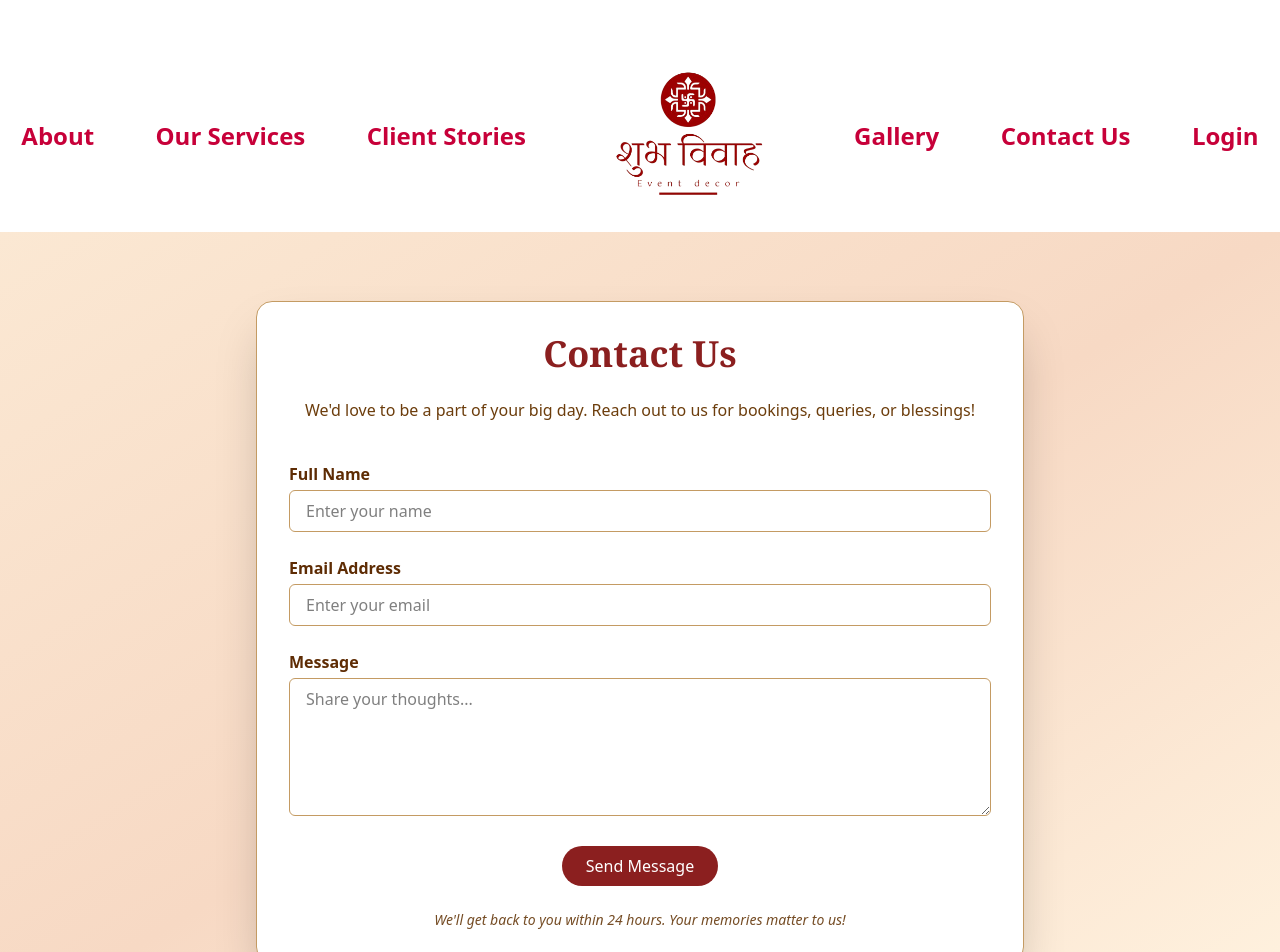
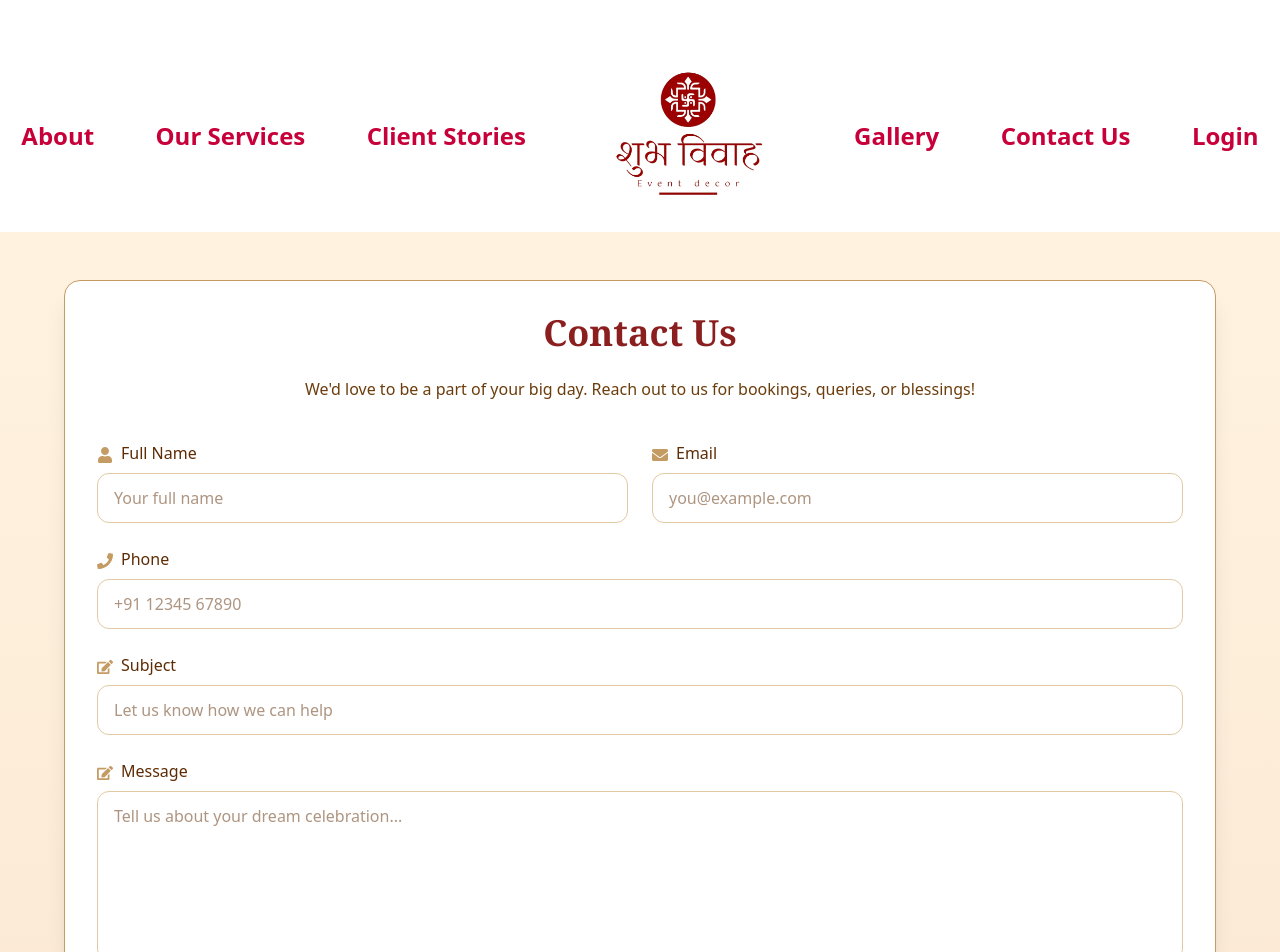
Before and after one commit to be-kaus/Shubh-Vivah, a React (Vite) app in the folder client/: page /contact in a window 1280 px wide. Shown: the top 952 px of the page. Built offline with nearby package versions, Linux system fonts and the light colour scheme; a web font is replaced by a local one.

Commit message:
Refactor Contact Us page for improved form handling and user experience

```diff
--- a/client/src/pages/ContactUs.jsx
+++ b/client/src/pages/ContactUs.jsx
@@ -1,268 +1,107 @@
 // import React, { useState } from "react";
-// import {
-//   FaEnvelope,
-//   FaPhone,
-//   FaMapMarkerAlt,
-//   FaPaperPlane,
-//   FaUser,
-//   FaEdit,
-// } from "react-icons/fa";
-// import toast from "react-hot-toast";
 // import api from "../config/api";
+// import { toast } from "react-hot-toast";
+
 // const ContactUs = () => {
-//   const [contactData, setContactData] = useState({
+//   const [formData, setFormData] = useState({
 //     name: "",
 //     email: "",
-//     subject: "",
-//     message: "",
-//     phone: "",
+//     contact: "",
 //   });
 
-//   const [loading, setLoading] = useState(false);
-
 //   const handleChange = (e) => {
-//     const { name, value } = e.target;
-//     setContactData((prev) => ({
+//     setFormData((prev) => ({
 //       ...prev,
-//       [name]: value,
+//       [e.target.name]: e.target.value,
 //     }));
 //   };
 
 //   const handleSubmit = async (e) => {
 //     e.preventDefault();
-//     setLoading(true);
+
+//     if (!formData.name || !formData.email) {
+//       toast.error("Please enter both email and full name.");
+//       return;
+//     }
+
 //     try {
-//       const res = await api.post("/public/contactus", contactData);
-//       toast.success(res.data.message);
-//       setContactData({
-//         name: "",
-//         email: "",
-//         subject: "",
-//         message: "",
-//         phone: "",
-//       });
+//       const res = await api.post("/contact/submit", formData);
+//       toast.success(res.data.message || "Message sent successfully");
+//       setFormData({ name: "", email: "", contact: "" });
 //     } catch (error) {
 //       toast.error(
-//         `Error : ${error.response?.status || error.message} | ${
-//           error.response?.data.message || ""
+//         `Error ${error.response?.status || ""}: ${
+//           error.response?.data?.message || error.message
 //         }`
 //       );
-//       console.log(error);
-//     } finally {
-//       setLoading(false);
 //     }
 //   };
 
 //   return (
 //     <>
-//       <div className="min-h-screen bg-gradient-to-br from-indigo-50 via-white to-purple-50 py-12 px-4">
-//         {/* Header Section */}
-//         <div className="text-center mb-12">
-//           <h1 className="text-5xl font-bold bg-gradient-to-r from-indigo-600 to-purple-600 bg-clip-text text-transparent mb-4">
-//             Get In Touch
-//           </h1>
-//           <p className="text-gray-600 text-lg max-w-2xl mx-auto">
-//             Have questions about our event planning services? We'd love to hear
-//             from you. Send us a message and we'll respond as soon as possible.
+//       <section className="min-h-screen bg-gradient-to-br from-[#fbe8d3] via-[#f7d9c4] to-[#fff3e0] flex items-center justify-center px-6 py-12">
+//         <div className="w-full max-w-3xl bg-white shadow-2xl rounded-2xl p-8 border border-[#c49b63]">
+//           <h2 className="text-4xl font-bold text-[#8b1f1f] mb-6 text-center font-serif">
+//             Contact Us
+//           </h2>
+//           <p className="text-center text-[#6c3d0c] mb-10">
+//             We'd love to be a part of your big day. Reach out to us for
+//             bookings, queries, or blessings!
+//           </p>
+//           <form className="space-y-6" onSubmit={handleSubmit}>
+//             <div>
+//               <label className="block text-[#5e2c04] font-semibold mb-1">
+//                 Full Name
+//               </label>
+//               <input
+//                 type="text"
+//                 name="name"
+//                 value={formData.name}
+//                 onChange={handleChange}
+//                 className="w-full px-4 py-2 border border-[#c49b63] rounded-md focus:outline-none focus:ring-2 focus:ring-[#d4a373]"
+//                 placeholder="Enter your name"
+//               />
+//             </div>
+//             <div>
+//               <label className="block text-[#5e2c04] font-semibold mb-1">
+//                 Email Address
+//               </label>
+//               <input
+//                 type="email"
+//                 name="email"
+//                 value={formData.email}
+//                 onChange={handleChange}
+//                 className="w-full px-4 py-2 border border-[#c49b63] rounded-md focus:outline-none focus:ring-2 focus:ring-[#d4a373]"
+//                 placeholder="Enter your email"
+//               />
+//             </div>
+//             <div>
+//               <label className="block text-[#5e2c04] font-semibold mb-1">
+//                 Message
+//               </label>
+//               <textarea
+//                 rows="5"
+//                 name="contact"
+//                 value={formData.contact}
+//                 onChange={handleChange}
+//                 className="w-full px-4 py-2 border border-[#c49b63] rounded-md focus:outline-none focus:ring-2 focus:ring-[#d4a373]"
+//                 placeholder="Share your thoughts..."
+//               />
+//             </div>
+//             <div className="text-center">
+//               <button
+//                 type="submit"
+//                 className="bg-[#8b1f1f] text-white px-6 py-2 rounded-full hover:bg-[#a83232] transition duration-300"
+//               >
+//                 Send Message
+//               </button>
+//             </div>
+//           </form>
+//           <p className="text-sm text-center text-[#754c24] mt-6 italic">
+//             We'll get back to you within 24 hours. Your memories matter to us!
 //           </p>
 //         </div>
-
-//         <div className="max-w-6xl mx-auto grid lg:grid-cols-2 gap-12">
-//           {/* Contact Information */}
-//           <div className="bg-gradient-to-br from-indigo-600 to-purple-700 rounded-2xl p-8 text-white shadow-2xl">
-//             <h2 className="text-3xl font-bold mb-6">Contact Information</h2>
-//             <p className="text-indigo-100 mb-8">
-//               Ready to make your event unforgettable? Let's start planning
-//               together.
-//             </p>
-
-//             <div className="space-y-6">
-//               <div className="flex items-center space-x-4">
-//                 <div className="bg-white/20 p-3 rounded-lg">
-//                   <FaPhone className="text-xl" />
-//                 </div>
-//                 <div>
-//                   <h3 className="font-semibold">Phone</h3>
-//                   <p className="text-indigo-100">+1 (555) 123-4567</p>
-//                 </div>
-//               </div>
-
-//               <div className="flex items-center space-x-4">
-//                 <div className="bg-white/20 p-3 rounded-lg">
-//                   <FaEnvelope className="text-xl" />
-//                 </div>
-//                 <div>
-//                   <h3 className="font-semibold">Email</h3>
-//                   <p className="text-indigo-100">info@eventplanner.com</p>
-//                 </div>
-//               </div>
-
-//               <div className="flex items-center space-x-4">
-//                 <div className="bg-white/20 p-3 rounded-lg">
-//                   <FaMapMarkerAlt className="text-xl" />
-//                 </div>
-//                 <div>
-//                   <h3 className="font-semibold">Address</h3>
-//                   <p className="text-indigo-100">
-//                     123 Event Street
-//                     <br />
-//                     Planning City, PC 12345
-//                   </p>
-//                 </div>
-//               </div>
-//             </div>
-
-//             {/* Decorative Elements */}
-//             <div className="mt-12 relative">
-//               <div className="absolute top-0 left-0 w-20 h-20 bg-white/10 rounded-full blur-xl"></div>
-//               <div className="absolute bottom-0 right-0 w-32 h-32 bg-purple-400/20 rounded-full blur-2xl"></div>
-//             </div>
-//           </div>
-
-//           {/* Contact Form */}
-//           <div className="bg-white rounded-2xl p-8 shadow-2xl border border-gray-100">
-//             <h2 className="text-3xl font-bold text-gray-800 mb-2">
-//               Send us a Message
-//             </h2>
-//             <p className="text-gray-600 mb-8">
-//               Fill out the form below and we'll get back to you within 24 hours.
-//             </p>
-
-//             <form onSubmit={handleSubmit} className="space-y-6">
-//               <div className="grid md:grid-cols-2 gap-6">
-//                 <div>
-//                   <label
-//                     htmlFor="name"
-//                     className="block text-sm font-semibold text-gray-700 mb-2"
-//                   >
-//                     <FaUser className="inline mr-2 text-indigo-600" />
-//                     Full Name
-//                   </label>
-//                   <input
-//                     type="text"
-//                     id="name"
-//                     name="name"
-//                     value={contactData.name}
-//                     onChange={handleChange}
-//                     required
-//                     className="w-full px-4 py-3 border-2 border-gray-200 rounded-xl focus:border-indigo-500 focus:ring-2 focus:ring-indigo-200 outline-none transition-all duration-300"
-//                     placeholder="Your full name"
-//                   />
-//                 </div>
-
-//                 <div>
-//                   <label
-//                     htmlFor="email"
-//                     className="block text-sm font-semibold text-gray-700 mb-2"
-//                   >
-//                     <FaEnvelope className="inline mr-2 text-indigo-600" />
-//                     Email Address
-//                   </label>
-//                   <input
-//                     type="email"
-//                     id="email"
-//                     name="email"
-//                     value={contactData.email}
-//                     onChange={handleChange}
-//                     required
-//                     className="w-full px-4 py-3 border-2 border-gray-200 rounded-xl focus:border-indigo-500 focus:ring-2 focus:ring-indigo-200 outline-none transition-all duration-300"
-//                     placeholder="your@email.com"
-//                   />
-//                 </div>
-//               </div>
-
-//               <div>
-//                 <label
-//                   htmlFor="phone"
-//                   className="block text-sm font-semibold text-gray-700 mb-2"
-//                 >
-//                   <FaPhone className="inline mr-2 text-indigo-600" />
-//                   Phone Number
-//                 </label>
-//                 <input
-//                   type="tel"
-//                   id="phone"
-//                   name="phone"
-//                   value={contactData.phone}
-//                   onChange={handleChange}
-//                   required
-//                   className="w-full px-4 py-3 border-2 border-gray-200 rounded-xl focus:border-indigo-500 focus:ring-2 focus:ring-indigo-200 outline-none transition-all duration-300"
-//                   placeholder="(123) 456-7890"
-//                 />
-//               </div>
-
-//               <div>
-//                 <label
-//                   htmlFor="subject"
-//                   className="block text-sm font-semibold text-gray-700 mb-2"
-//                 >
-//                   <FaEdit className="inline mr-2 text-indigo-600" />
-//                   Subject
-//                 </label>
-//                 <input
-//                   type="text"
-//                   id="subject"
-//                   name="subject"
-//                   value={contactData.subject}
-//                   onChange={handleChange}
-//                   required
-//                   className="w-full px-4 py-3 border-2 border-gray-200 rounded-xl focus:border-indigo-500 focus:ring-2 focus:ring-indigo-200 outline-none transition-all duration-300"
-//                   placeholder="What's this about?"
-//                 />
-//               </div>
-
-//               <div>
-//                 <label
-//                   htmlFor="message"
-//                   className="block text-sm font-semibold text-gray-700 mb-2"
-//                 >
-//                   <FaEdit className="inline mr-2 text-indigo-600" />
-//                   Message
-//                 </label>
-//                 <textarea
-//                   id="message"
-//                   name="message"
-//                   rows="6"
-//                   value={contactData.message}
-//                   onChange={handleChange}
-//                   required
-//                   className="w-full px-4 py-3 border-2 border-gray-200 rounded-xl focus:border-indigo-500 focus:ring-2 focus:ring-indigo-200 outline-none transition-all duration-300 resize-none"
-//                   placeholder="Tell us about your event or ask any questions..."
-//                 />
-//               </div>
-
-//               <button
-//                 type="submit"
-//                 disabled={loading}
-//                 className="w-full py-4 bg-gradient-to-r from-indigo-600 to-purple-600 text-white font-semibold rounded-xl hover:from-indigo-700 hover:to-purple-700 disabled:opacity-50 disabled:cursor-not-allowed transition-all duration-300 transform hover:scale-105 shadow-lg flex items-center justify-center space-x-2"
-//               >
-//                 {loading ? (
-//                   <>
-//                     <div className="animate-spin rounded-full h-5 w-5 border-b-2 border-white"></div>
-//                     <span>Sending...</span>
-//                   </>
-//                 ) : (
-//                   <>
-//                     <FaPaperPlane />
-//                     <span>Send Message</span>
-//                   </>
-//                 )}
-//               </button>
-//             </form>
-
-//             {/* Additional Info */}
-//             <div className="mt-8 p-6 bg-gradient-to-r from-indigo-50 to-purple-50 rounded-xl border border-indigo-100">
-//               <h3 className="font-semibold text-gray-800 mb-2">
-//                 Quick Response Guarantee
-//               </h3>
-//               <p className="text-sm text-gray-600">
-//                 We typically respond to all inquiries within 2-4 hours during
-//                 business hours. For urgent matters, please call us directly.
-//               </p>
-//             </div>
-//           </div>
-//         </div>
-//       </div>
+//       </section>
 //     </>
 //   );
 // };
@@ -270,48 +109,66 @@
 // export default ContactUs;
 
 import React, { useState } from "react";
+import {
+  FaEnvelope,
+  FaPhone,
+  FaMapMarkerAlt,
+  FaPaperPlane,
+  FaUser,
+  FaEdit,
+} from "react-icons/fa";
+import toast from "react-hot-toast";
 import api from "../config/api";
-import { toast } from "react-hot-toast";
 
 const ContactUs = () => {
-  const [formData, setFormData] = useState({
+  const [contactData, setContactData] = useState({
     name: "",
     email: "",
-    contact: "",
+    subject: "",
+    message: "",
+    phone: "",
   });
 
+  const [loading, setLoading] = useState(false);
+
   const handleChange = (e) => {
-    setFormData((prev) => ({
+    const { name, value } = e.target;
+    setContactData((prev) => ({
       ...prev,
-      [e.target.name]: e.target.value,
+      [name]: value,
     }));
   };
 
   const handleSubmit = async (e) => {
     e.preventDefault();
-
-    if (!formData.name || !formData.email) {
-      toast.error("Please enter both email and full name.");
-      return;
-    }
-
+    setLoading(true);
     try {
-      const res = await api.post("/contact/submit", formData);
-      toast.success(res.data.message || "Message sent successfully");
-      setFormData({ name: "", email: "", contact: "" });
+      const res = await api.post("/public/contactus", contactData);
+      toast.success(res.data.message);
+      setContactData({
+        name: "",
+        email: "",
+        subject: "",
+        message: "",
+        phone: "",
+      });
     } catch (error) {
       toast.error(
-        `Error ${error.response?.status || ""}: ${
-          error.response?.data?.message || error.message
+        `Error : ${error.response?.status || error.message} | ${
+          error.response?.data.message || ""
         }`
       );
+      console.log(error);
+    } finally {
+      setLoading(false);
     }
   };
 
   return (
-    <>
-      <section className="min-h-screen bg-gradient-to-br from-[#fbe8d3] via-[#f7d9c4] to-[#fff3e0] flex items-center justify-center px-6 py-12">
-        <div className="w-full max-w-3xl bg-white shadow-2xl rounded-2xl p-8 border border-[#c49b63]">
+    <div className="min-h-screen bg-gradient-to-b from-[#fff3e0] to-[#fbe8d3] py-12 px-6">
+      <div className="max-w-6xl mx-auto">
+        {/* Contact Form */}
+        <div className="bg-white border border-[#c49b63] rounded-2xl p-8 shadow-xl">
           <h2 className="text-4xl font-bold text-[#8b1f1f] mb-6 text-center font-serif">
             Contact Us
           </h2>
@@ -319,61 +176,115 @@ const ContactUs = () => {
             We'd love to be a part of your big day. Reach out to us for
             bookings, queries, or blessings!
           </p>
-          <form className="space-y-6" onSubmit={handleSubmit}>
+
+          <form onSubmit={handleSubmit} className="space-y-6 text-[#5e2c04]">
+            <div className="grid md:grid-cols-2 gap-6">
               <div>
-              <label className="block text-[#5e2c04] font-semibold mb-1">
+                <label className="block font-medium mb-2">
+                  <FaUser className="inline mr-2 text-[#c49b63]" />
                   Full Name
                 </label>
                 <input
                   type="text"
                   name="name"
-                value={formData.name}
+                  value={contactData.name}
                   onChange={handleChange}
-                className="w-full px-4 py-2 border border-[#c49b63] rounded-md focus:outline-none focus:ring-2 focus:ring-[#d4a373]"
-                placeholder="Enter your name"
+                  required
+                  className="w-full px-4 py-3 border border-[#e2c9a3] rounded-xl focus:outline-none focus:ring-2 focus:ring-[#c49b63]"
+                  placeholder="Your full name"
                 />
               </div>
+
               <div>
-              <label className="block text-[#5e2c04] font-semibold mb-1">
-                Email Address
+                <label className="block font-medium mb-2">
+                  <FaEnvelope className="inline mr-2 text-[#c49b63]" />
+                  Email
                 </label>
                 <input
                   type="email"
                   name="email"
-                value={formData.email}
+                  value={contactData.email}
                   onChange={handleChange}
-                className="w-full px-4 py-2 border border-[#c49b63] rounded-md focus:outline-none focus:ring-2 focus:ring-[#d4a373]"
-                placeholder="Enter your email"
+                  required
+                  className="w-full px-4 py-3 border border-[#e2c9a3] rounded-xl focus:outline-none focus:ring-2 focus:ring-[#c49b63]"
+                  placeholder="you@example.com"
                 />
               </div>
+            </div>
+
             <div>
-              <label className="block text-[#5e2c04] font-semibold mb-1">
+              <label className="block font-medium mb-2">
+                <FaPhone className="inline mr-2 text-[#c49b63]" />
+                Phone
+              </label>
+              <input
+                type="tel"
+                name="phone"
+                value={contactData.phone}
+                onChange={handleChange}
+                required
+                className="w-full px-4 py-3 border border-[#e2c9a3] rounded-xl focus:outline-none focus:ring-2 focus:ring-[#c49b63]"
+                placeholder="+91 12345 67890"
+              />
+            </div>
+
+            <div>
+              <label className="block font-medium mb-2">
+                <FaEdit className="inline mr-2 text-[#c49b63]" />
+                Subject
+              </label>
+              <input
+                type="text"
+                name="subject"
+                value={contactData.subject}
+                onChange={handleChange}
+                required
+                className="w-full px-4 py-3 border border-[#e2c9a3] rounded-xl focus:outline-none focus:ring-2 focus:ring-[#c49b63]"
+                placeholder="Let us know how we can help"
+              />
+            </div>
+
+            <div>
+              <label className="block font-medium mb-2">
+                <FaEdit className="inline mr-2 text-[#c49b63]" />
                 Message
               </label>
               <textarea
-                rows="5"
-                name="contact"
-                value={formData.contact}
+                name="message"
+                rows="6"
+                value={contactData.message}
                 onChange={handleChange}
-                className="w-full px-4 py-2 border border-[#c49b63] rounded-md focus:outline-none focus:ring-2 focus:ring-[#d4a373]"
-                placeholder="Share your thoughts..."
+                required
+                className="w-full px-4 py-3 border border-[#e2c9a3] rounded-xl focus:outline-none focus:ring-2 focus:ring-[#c49b63] resize-none"
+                placeholder="Tell us about your dream celebration..."
               />
             </div>
-            <div className="text-center">
+
             <button
               type="submit"
-                className="bg-[#8b1f1f] text-white px-6 py-2 rounded-full hover:bg-[#a83232] transition duration-300"
+              disabled={loading}
+              className="w-full py-4 bg-[#8b1f1f] text-white font-semibold rounded-xl hover:bg-[#6c1616] transition duration-300 flex items-center justify-center space-x-2 shadow-md"
             >
-                Send Message
+              {loading ? (
+                <>
+                  <div className="animate-spin rounded-full h-5 w-5 border-b-2 border-white"></div>
+                  <span>Sending...</span>
+                </>
+              ) : (
+                <>
+                  <FaPaperPlane />
+                  <span>Send Message</span>
+                </>
+              )}
             </button>
-            </div>
           </form>
+
           <p className="text-sm text-center text-[#754c24] mt-6 italic">
             We'll get back to you within 24 hours. Your memories matter to us!
           </p>
         </div>
-      </section>
-    </>
+      </div>
+    </div>
   );
 };
 
```
Lines whose indentation alone changed are shown as unchanged.
